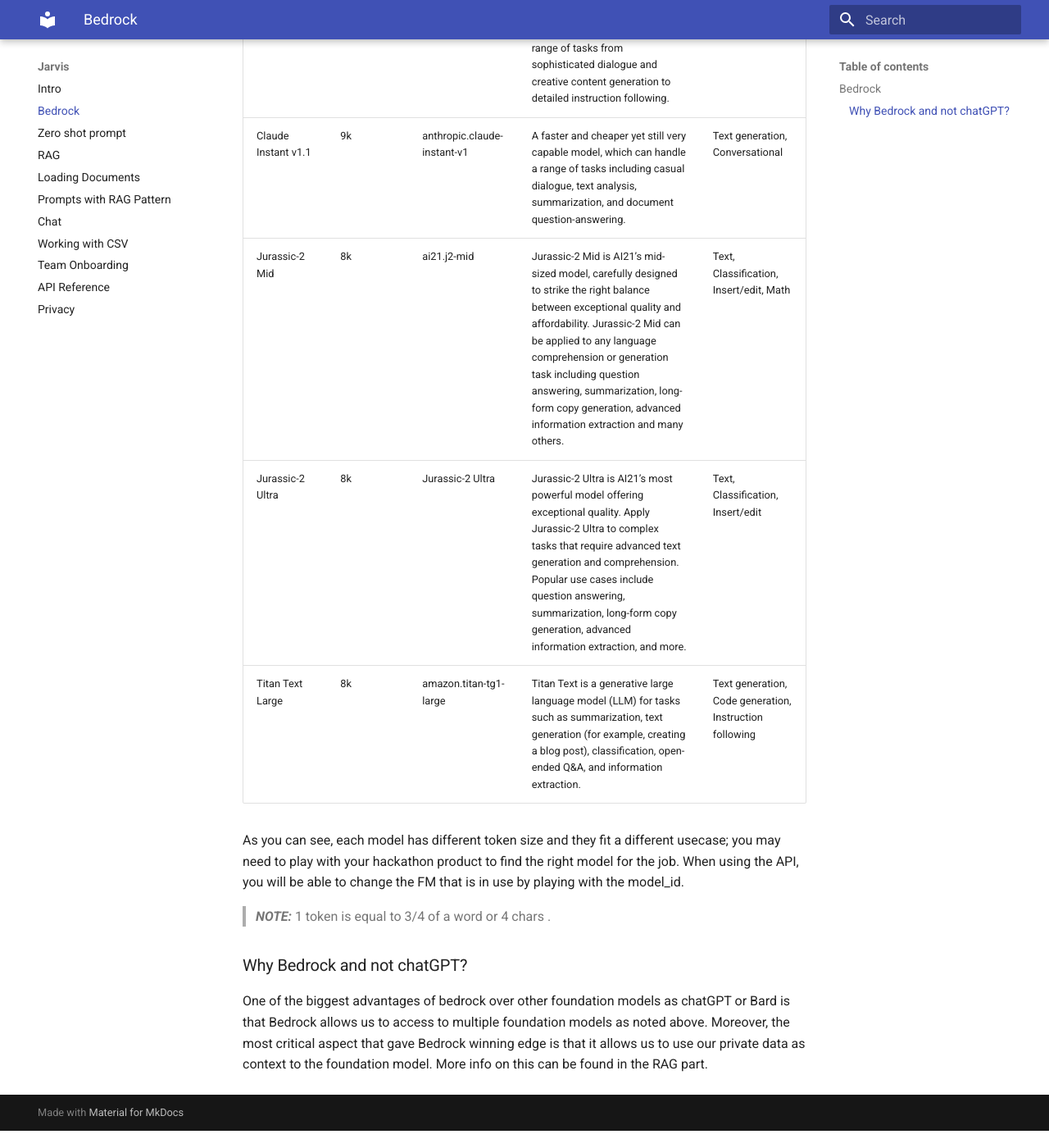
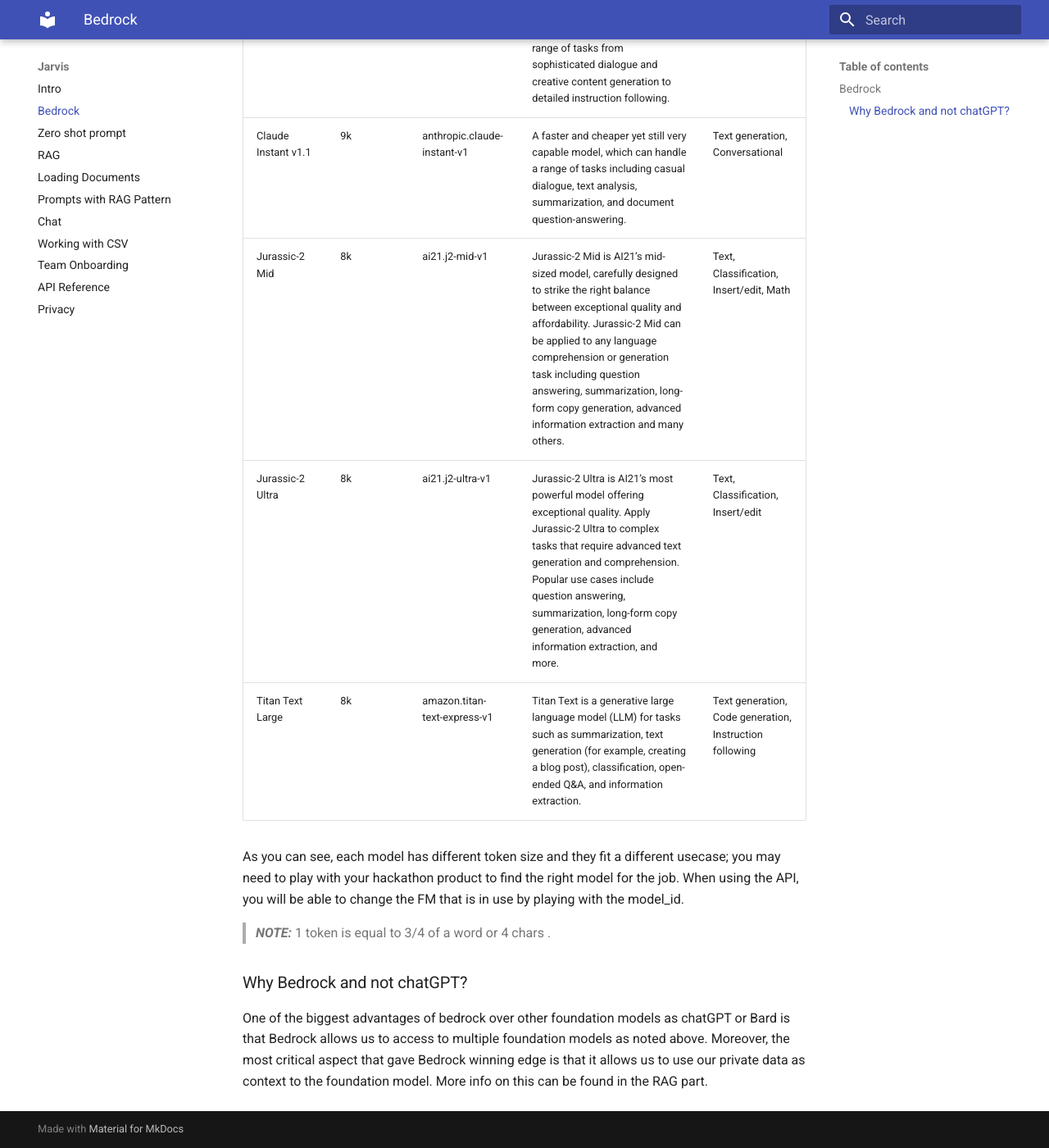
Before and after one commit to PayU/hackathon-docs, an MkDocs documentation site: the page built from docs/jarvis/docs/bedrock.md, in a window 1280 px wide and 1400 px high, scrolled down 529 px. Shown: the whole window at 82% size. Built offline with MkDocs 1.6.1 and Material for MkDocs 9.7.7, drawn with Linux system fonts in a browser that asks for light colours; before the commit the page ends 1908 px from its top, so only the background shows below that.

Commit message:
update model names

```diff
--- a/docs/jarvis/docs/bedrock.md
+++ b/docs/jarvis/docs/bedrock.md
@@ -9,13 +9,13 @@
 
 In the hackathon, we chose to expose those foundation models through Jarvis.
 
-| Model Name            | Max Tokens | Model Id                    | Notes                                                                                                                                                                                                                                                                                                                                           | Classification                                          |
-|-----------------------|------------|-----------------------------|-------------------------------------------------------------------------------------------------------------------------------------------------------------------------------------------------------------------------------------------------------------------------------------------------------------------------------------------------|---------------------------------------------------------|
-| Claude v2             | 12k        | anthropic.claude-v2         | Anthropic's most powerful model, which excels at a wide range of tasks from sophisticated dialogue and creative content generation to detailed instruction following.                                                                                                                                                                           | Text generation, Conversational                         |
-| Claude Instant   v1.1 | 9k         | anthropic.claude-instant-v1 | A faster and cheaper yet still very capable model, which can handle a range of tasks including casual dialogue, text analysis, summarization, and document question-answering.                                                                                                                                                                  | Text generation, Conversational                         |
-| Jurassic-2 Mid        | 8k         | ai21.j2-mid                 | Jurassic-2 Mid is AI21’s mid-sized model, carefully designed to strike the right balance between exceptional quality and affordability. Jurassic-2 Mid can be applied to any language comprehension or generation task including question answering, summarization, long-form copy generation, advanced information extraction and many others. | Text, Classification, Insert/edit, Math                 |
-| Jurassic-2 Ultra      | 8k         | Jurassic-2 Ultra            | Jurassic-2 Ultra is AI21’s most powerful model offering exceptional quality. Apply Jurassic-2 Ultra to complex tasks that require advanced text generation and comprehension. Popular use cases include question answering, summarization, long-form copy generation, advanced information extraction, and more.                                | Text, Classification, Insert/edit                       |
-| Titan Text Large      | 8k         | amazon.titan-tg1-large      | Titan Text is a generative large language model (LLM) for tasks such as summarization, text generation (for example, creating a blog post), classification, open-ended Q&A, and information extraction.                                                                                                                                         | Text generation, Code generation, Instruction following |
+| Model Name            | Max Tokens | Model Id                     | Notes                                                                                                                                                                                                                                                                                                                                           | Classification                                          |
+|-----------------------|------------|------------------------------|-------------------------------------------------------------------------------------------------------------------------------------------------------------------------------------------------------------------------------------------------------------------------------------------------------------------------------------------------|---------------------------------------------------------|
+| Claude v2             | 12k        | anthropic.claude-v2          | Anthropic's most powerful model, which excels at a wide range of tasks from sophisticated dialogue and creative content generation to detailed instruction following.                                                                                                                                                                           | Text generation, Conversational                         |
+| Claude Instant   v1.1 | 9k         | anthropic.claude-instant-v1  | A faster and cheaper yet still very capable model, which can handle a range of tasks including casual dialogue, text analysis, summarization, and document question-answering.                                                                                                                                                                  | Text generation, Conversational                         |
+| Jurassic-2 Mid        | 8k         | ai21.j2-mid-v1               | Jurassic-2 Mid is AI21’s mid-sized model, carefully designed to strike the right balance between exceptional quality and affordability. Jurassic-2 Mid can be applied to any language comprehension or generation task including question answering, summarization, long-form copy generation, advanced information extraction and many others. | Text, Classification, Insert/edit, Math                 |
+| Jurassic-2 Ultra      | 8k         | ai21.j2-ultra-v1             | Jurassic-2 Ultra is AI21’s most powerful model offering exceptional quality. Apply Jurassic-2 Ultra to complex tasks that require advanced text generation and comprehension. Popular use cases include question answering, summarization, long-form copy generation, advanced information extraction, and more.                                | Text, Classification, Insert/edit                       |
+| Titan Text Large      | 8k         | amazon.titan-text-express-v1 | Titan Text is a generative large language model (LLM) for tasks such as summarization, text generation (for example, creating a blog post), classification, open-ended Q&A, and information extraction.                                                                                                                                         | Text generation, Code generation, Instruction following |
 
 As you can see, each model has different token size and they fit a different usecase; you may need to play with your
 hackathon product to find the right model for the job.
```
